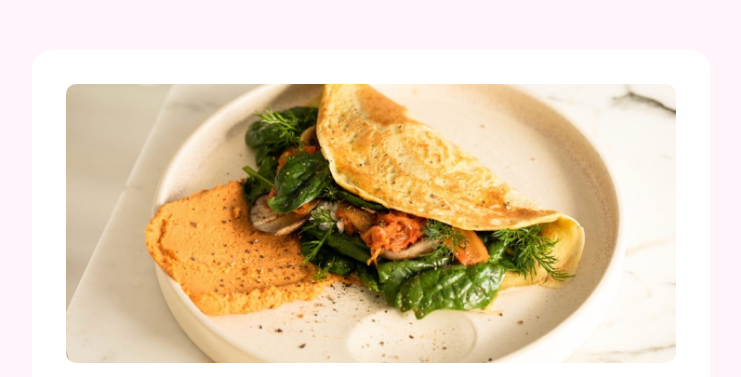
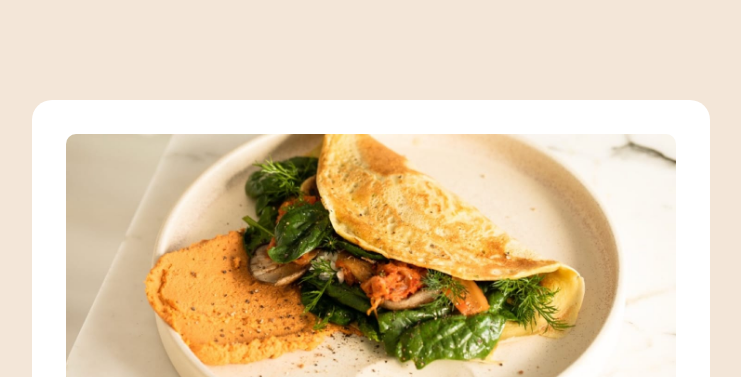
Before and after one commit to AmaniHiba/Recipe-Main-Page-Challenge, a plain HTML site: page index.html in a window 1280 px wide. Shown: the top 377 px of the page, without its empty margins (269-1010 px from the left). Drawn offline with Linux system fonts and the light colour scheme.

Commit message:
Update CSS file

```diff
--- a/style.css
+++ b/style.css
@@ -79,7 +79,7 @@ body {
   flex-direction: column;
   justify-content: center;
   align-items: center;
-  background-color: hsl(330, 100%, 98%);
+  background-color: hsl(30, 54%, 90%);
   font-family: "Outfit";
   color: hsl(30, 10%, 34%);
 }
@@ -91,7 +91,7 @@ body {
   align-items: center;
   width: 53%;
   border-radius: 20px;
-  margin: 50px;
+  margin: 100px;
   background-color: hsl(0, 0%, 100%);
   padding-bottom: 20px;
   padding-top: 20px;
```
